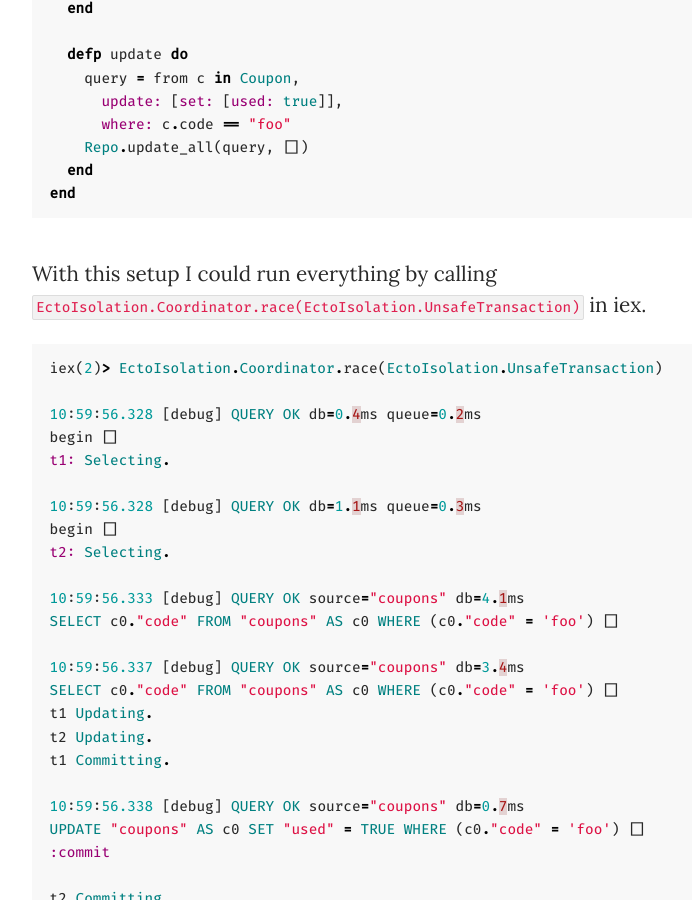
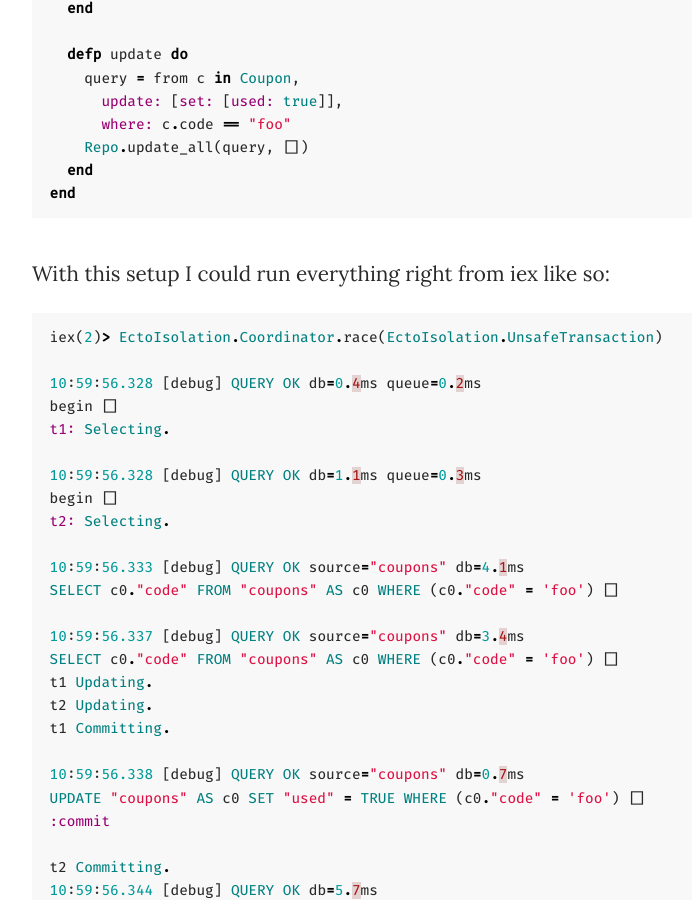
Before and after one commit to wojtekmach/keathley.github.io, a Jekyll site: the page built from _posts/2018/2018-04-23-setting-isolation-levels-in-ecto-transactions.md, in a window 1280 px wide and 900 px high, scrolled down 3528 px. Shown: the whole window, without its empty margins (256-948 px from the left). Built offline with Jekyll 4.4.1, drawn with Linux system fonts in a browser that asks for light colours; comment, search, counter and statistics services are not loaded.

Commit message:
Fix post so it renders correctly

````diff
--- a/_posts/2018/2018-04-23-setting-isolation-levels-in-ecto-transactions.md
+++ b/_posts/2018/2018-04-23-setting-isolation-levels-in-ecto-transactions.md
@@ -126,7 +126,7 @@ defmodule EctoIsolation.UnsafeTransaction do
 end
 ```
 
-With this setup I could run everything by calling `EctoIsolation.Coordinator.race(EctoIsolation.UnsafeTransaction)` in iex.
+With this setup I could run everything right from iex like so:
 
 ```elixir
 iex(2)> EctoIsolation.Coordinator.race(EctoIsolation.UnsafeTransaction)
````
